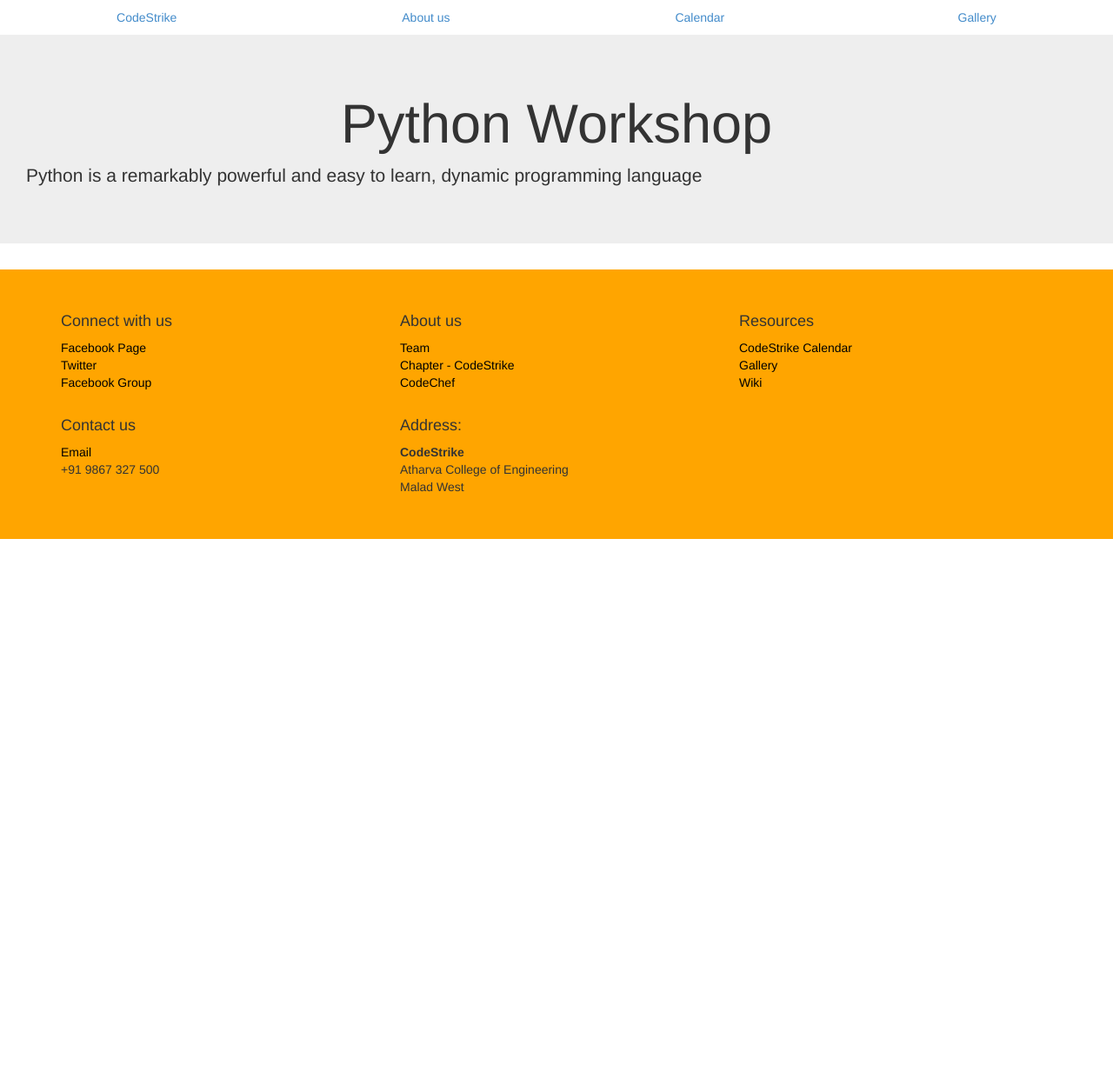
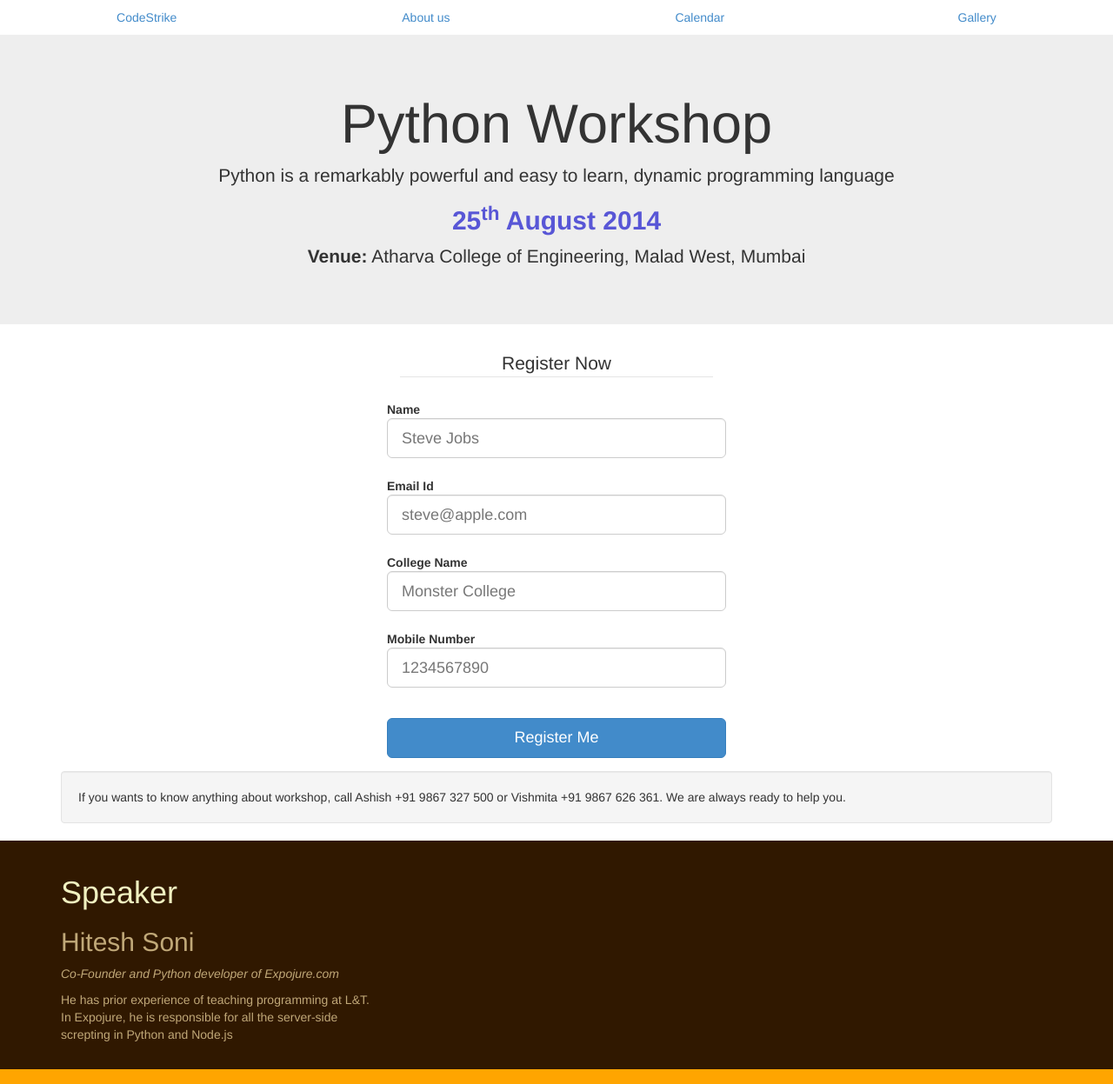
Before and after one commit to codestrike/webstrike, a website: page index.html in a window 1280 px wide. Shown: the top 1247 px of the page at 87% size. Before the commit the page ends 800 px from the top, so only its background shows below. Drawn offline with Linux system fonts and the light colour scheme.

Commit message:
Speaker and form added

```diff
--- a/index.html
+++ b/index.html
@@ -12,10 +12,94 @@
       <li class="hidden-xs"><a href="">Calendar</a></li>
       <li class="hidden-xs"><a href="">Gallery</a></li>
     </ul>
-    <section class="jumbotron">
-      <h1 class="text-center">Python Workshop</h1>
-      <p>Python is a remarkably powerful and easy to learn, dynamic programming language</p>
+  </div>
+  <div class="content-area">
+    <section class="jumbotron ag-hero text-center">
+      <h1 class="ag-head">Python Workshop</h1>
+      <p class="ag-description">Python is a remarkably powerful and easy to learn, dynamic programming language</p>
+      <h2 class="ag-date">25<sup>th</sup> August 2014</h2>
+      <p class="ag-location"><b>Venue:</b> Atharva College of Engineering, Malad West, Mumbai</p>
     </section>
+    <section class="container">
+      <script type="text/javascript">var submitted=false;</script>
+      <iframe name="hidden_iframe" id="hidden_iframe" hidden onload="if(submitted){window.reload;}"></iframe>
+
+      <form class="form-horizontal row" ng-hide="isFormSubmitted" onsubmit="submitted=true;" target="hidden_iframe" action="https://docs.google.com/forms/d/1OqE1Hx9_IEnfgyJmyguVNHDjuUYpfJTK1tBJdwZFf8I/formResponse">
+        <fieldset class="col-sm-4 col-sm-offset-4">
+
+          <!-- Form Name -->
+          <legend class="text-center">Register Now</legend>
+
+          <!-- Text input-->
+          <div class="form-group">
+            <label class="control-label" for="">Name</label>
+            <div class="controls">
+              <input ng-model="form.name" name="entry.745538358" type="text" placeholder="Steve Jobs" class="form-control input-lg" required="">
+
+            </div>
+          </div>
+
+          <!-- Text input-->
+          <div class="form-group">
+            <label class="control-label" for="">Email Id</label>
+            <div class="controls">
+              <input ng-model="form.email" name="entry.906933757" type="email" placeholder="steve@apple.com" class="form-control input-lg" required="">
+
+            </div>
+          </div>
+
+          <!-- Text input-->
+          <div class="form-group">
+            <label class="control-label" for="">College Name</label>
+            <div class="controls">
+              <input ng-model="form.college" name="entry.849092234" type="text" placeholder="Monster College" class="form-control input-lg" required="">
+
+            </div>
+          </div>
+
+          <!-- Text input-->
+          <div class="form-group">
+            <label class="control-label" for="">Mobile Number</label>
+            <div class="controls">
+              <input ng-model="form.mobile" name="entry.887308671" type="number" placeholder="1234567890" class="form-control input-lg" required="">
+
+            </div>
+          </div>
+          <input type="hidden" name="draftResponse" value="[,,&quot;-2666617713095922239&quot;]
+          ">
+          <input type="hidden" name="pageHistory" value="0">
+
+
+          <input type="hidden" name="fbzx" value="-2666617713095922239">
+
+          <!-- Button -->
+          <div class="form-group">
+            <label class="control-label" for=""></label>
+            <div class="controls">
+              <button name="" type="submit" title="Register me for this python workshop" class="btn btn-primary btn-lg btn-block" ng-click="submit()">Register Me</button>
+            </div>
+          </div>
+
+        </fieldset>
+      </form>
+      <div class="well">
+        If you wants to know anything about workshop, call Ashish +91 9867 327 500 or Vishmita +91 9867 626 361. We are always ready to help you.
+      </div>
+    </section>
+    <div class="plate plate-chocolate">
+    <div class="container">
+      <div class="row">
+        <div class="col-sm-6 col-md-4">
+          <h1>Speaker</h1>
+          <h2>Hitesh Soni</h2>
+          <p>
+            <i>Co-Founder and Python developer of Expojure.com</i>
+          </p>
+          <p>He has prior experience of teaching programming at L&amp;T. In Expojure, he is responsible for all the server-side screpting in Python and Node.js</p>
+        </div>
+      </div>
+      </div>
+    </div>
   </div>
 
   <div class="footer">
--- a/static/style/mojojojo.css
+++ b/static/style/mojojojo.css
@@ -17,3 +17,26 @@
 .footer h4 {
   margin-top: 3rem;
 }
+
+.plate {
+  padding-top: 2rem;
+  padding-bottom: 2rem;
+}
+
+.plate-chocolate {
+  background-color: #301800;
+  color: #C0A878;
+}
+
+.plate-chocolate h1 {
+  color:  #F0F0C0;
+}
+/** AG classes **/
+.ag-hero {
+  font-family: "Source Sans Pro","Helvetica Neue",Helvetica,Arial,sans-serif;
+}
+
+.ag-date {
+  color: #5856D6;
+  font-weight: bold;
+}
```
